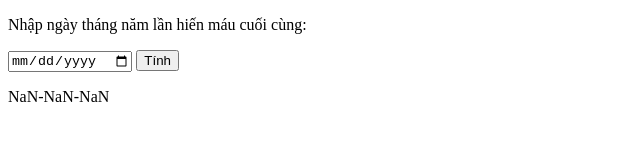
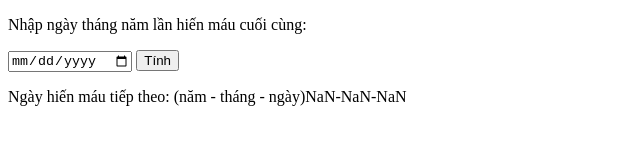
Before and after one commit to redvolunteer2016/redvolunteer2016.github.io, a plain HTML site: page index.html in a window 1280 px wide. Both pictures are taken after a click on the button "Tính". Shown: the whole page, without its empty margins (0-640 px from the left). Drawn offline with Linux system fonts and the light colour scheme.

Commit message:
update output

```diff
--- a/index.html
+++ b/index.html
@@ -9,7 +9,7 @@
 		<p>Nhập ngày tháng năm lần hiến máu cuối cùng:</p>
 		<input id="lastDBDate" type="date" min= "1994-01-24">
 		<button id = "calculateBtn">Tính</button>
-		<p id="nextDBDate">Ngày hiến máu tiếp theo:</p>
+		<p id="nextDBDate">Ngày hiến máu tiếp theo: (năm - tháng - ngày)</p>
 	</div>
 </body>
 <script type="text/javascript">
@@ -19,7 +19,8 @@
 		var nextDBDate = new Date();
 		nextDBDate.setDate(lastDBDate.getDate() + 84);
 		var nextDBDateOut = new Date(nextDBDate);
-		document.getElementById("nextDBDate").innerHTML = nextDBDateOut.getUTCFullYear()+"-"+nextDBDateOut.getUTCMonth()+"-"+nextDBDateOut.getUTCDate();
+		var output = nextDBDateOut.getUTCFullYear()+"-"+nextDBDateOut.getUTCMonth()+"-"+nextDBDateOut.getUTCDate();
+		document.getElementById("nextDBDate").innerHTML = "Ngày hiến máu tiếp theo: (năm - tháng - ngày)" + output;
 			//nextDBDateOut.getUTCFullYear()+"-"+nextDBDateOut.getUTCMonth()+"-"+nextDBDateOut.getUTCDate();
 	}
 	function main(){
```
